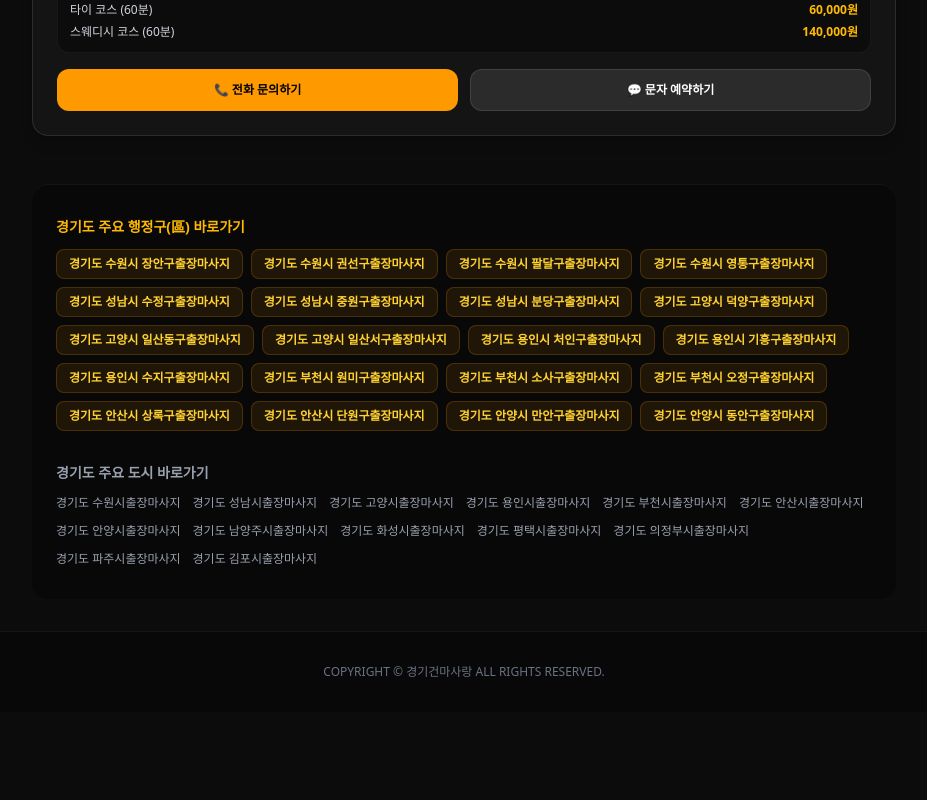
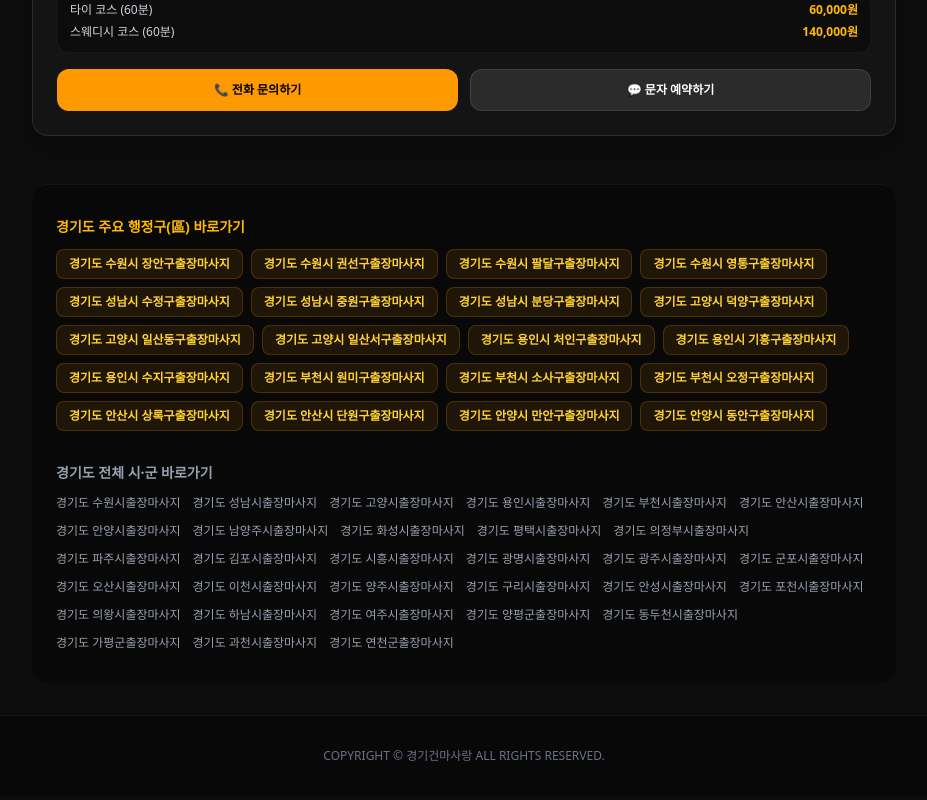
Before and after one commit to gunma1004/gunmae-gyeonggi, a Next.js app: page / in a window 1280 px wide. Shown: the part 1652-2452 px from the top of the page, without its empty margins (176-1103 px from the left). Built offline with nearby package versions, Linux system fonts and the light colour scheme.

Commit message:
feat: 경기건마사랑 경기도 전체 지역 랜딩 페이지 업데이트

```diff
--- a/src/app/[district]/GyeonggiDistrictClientPage.jsx
+++ b/src/app/[district]/GyeonggiDistrictClientPage.jsx
@@ -64,7 +64,7 @@ const shops = [
   }
 ];
 
-// 경기도 주요 시/군/구(영문 키 매핑 포함) 및 동 데이터
+// ⭐️ 경기도 31개 전체 시·군 및 구·동 데이터 전체 반영
 const gyeonggiDistricts = {
   suwon: {
     name: '수원시',
@@ -133,7 +133,25 @@ const gyeonggiDistricts = {
   pyeongtaek: { name: '평택시', gus: [], dongs: ['평택동', '비전동', '서정동', '안중읍', '팽성읍'] },
   uijeongbu: { name: '의정부시', gus: [], dongs: ['의정부동', '호원동', '신곡동', '민락동', '용현동'] },
   paju: { name: '파주시', gus: [], dongs: ['운정동', '금촌동', '문산읍', '야당동', '교하동'] },
-  gimpo: { name: '김포시', gus: [], dongs: ['구래동', '장기동', '풍무동', '사우동', '운양동'] }
+  gimpo: { name: '김포시', gus: [], dongs: ['구래동', '장기동', '풍무동', '사우동', '운양동'] },
+  siheung: { name: '시흥시', gus: [], dongs: ['정왕동', '대야동', '배곧동', '목감동', '은계동'] },
+  gwangmyeong: { name: '광명시', gus: [], dongs: ['철산동', '하안동', '소하동', '광명동'] },
+  gwangju: { name: '광주시', gus: [], dongs: ['오포동', '초월읍', '퇴촌면', '경안동', '곤지암읍'] },
+  gunpo: { name: '군포시', gus: [], dongs: ['산본동', '금정동', '당동', '부곡동'] },
+  osan: { name: '오산시', gus: [], dongs: ['오산동', '궐동', '원동', '세교동'] },
+  icheon: { name: '이천시', gus: [], dongs: ['창전동', '증포동', '부발읍', '마장면'] },
+  yangju: { name: '양주시', gus: [], dongs: ['회천동', '고읍동', '옥정동', '덕계동'] },
+  guri: { name: '구리시', gus: [], dongs: ['인창동', '수택동', '토평동', '교문동'] },
+  anseong: { name: '안성시', gus: [], dongs: ['공도읍', '안성동', '대덕면', '고삼면'] },
+  pocheon: { name: '포천시', gus: [], dongs: ['소흘읍', '포천동', '선단동', '가산면'] },
+  uiwang: { name: '의왕시', gus: [], dongs: ['내손동', '부곡동', '오전동', '청계동'] },
+  hanam: { name: '하남시', gus: [], dongs: ['미사동', '풍산동', '위례동', '신장동', '덕풍동'] },
+  yeoju: { name: '여주시', gus: [], dongs: ['여흥동', '중앙동', '오학동', '가남읍'] },
+  yangpyeong: { name: '양평군', gus: [], dongs: ['양평읍', '용문면', '강상면', '서종면'] },
+  dongducheon: { name: '동두천시', gus: [], dongs: ['생연동', '보산동', '지행동', '상패동'] },
+  gapyeong: { name: '가평군', gus: [], dongs: ['가평읍', '청평면', '설악면', '조종면'] },
+  gwacheon: { name: '과천시', gus: [], dongs: ['별양동', '중앙동', '문원동', '갈현동'] },
+  yeoncheon: { name: '연천군', gus: [], dongs: ['연천읍', '전곡읍', '군남면', '청산면'] }
 };
 
 export default function GyeonggiDistrictClientPage({ districtKey }) {
@@ -155,7 +173,6 @@ export default function GyeonggiDistrictClientPage({ districtKey }) {
   const currentGus = districtInfo.gus || [];
   const currentDongs = districtInfo.dongs || [];
 
-  // ⭐️ [수정 핵심] JSON-LD 스키마 구문의 띄어쓰기 및 중복 문구 정돈
   const jsonLdData = [
     {
       "@context": "https://schema.org",
@@ -270,7 +287,7 @@ export default function GyeonggiDistrictClientPage({ districtKey }) {
             <div className="flex flex-wrap gap-2">
               {currentDongs.map((dong) => (
                 <span key={dong} className="text-xs px-3 py-1.5 bg-white/5 rounded-lg text-gray-400 border border-white/5">
-                  {currentName} {dong} 출장마사지
+                  경기도 {currentName} {dong} 출장마사지
                 </span>
               ))}
             </div>
--- a/src/app/[district]/page.js
+++ b/src/app/[district]/page.js
@@ -1,10 +1,38 @@
 import GyeonggiDistrictClientPage from './GyeonggiDistrictClientPage';
 
+// ⭐️ 메인 페이지와 동일한 경기도 31개 전체 시·군 데이터 적용
 const gyeonggiDistricts = {
-  suwon: { name: '수원시' }, seongnam: { name: '성남시' }, goyang: { name: '고양시' },
-  yongin: { name: '용인시' }, bucheon: { name: '부천시' }, ansan: { name: '안산시' },
-  namyangju: { name: '남양주시' }, hwaseong: { name: '화성시' }, pyeongtaek: { name: '평택시' },
-  uijeongbu: { name: '의정부시' }, paju: { name: '파주시' }, gimpo: { name: '김포시' }
+  suwon: { name: '수원시' },
+  seongnam: { name: '성남시' },
+  goyang: { name: '고양시' },
+  yongin: { name: '용인시' },
+  bucheon: { name: '부천시' },
+  ansan: { name: '안산시' },
+  anyang: { name: '안양시' },
+  namyangju: { name: '남양주시' },
+  hwaseong: { name: '화성시' },
+  pyeongtaek: { name: '평택시' },
+  uijeongbu: { name: '의정부시' },
+  paju: { name: '파주시' },
+  gimpo: { name: '김포시' },
+  siheung: { name: '시흥시' },
+  gwangmyeong: { name: '광명시' },
+  gwangju: { name: '광주시' },
+  gunpo: { name: '군포시' },
+  osan: { name: '오산시' },
+  icheon: { name: '이천시' },
+  yangju: { name: '양주시' },
+  guri: { name: '구리시' },
+  anseong: { name: '안성시' },
+  pocheon: { name: '포천시' },
+  uiwang: { name: '의왕시' },
+  hanam: { name: '하남시' },
+  yeoju: { name: '여주시' },
+  yangpyeong: { name: '양평군' },
+  dongducheon: { name: '동두천시' },
+  gapyeong: { name: '가평군' },
+  gwacheon: { name: '과천시' },
+  yeoncheon: { name: '연천군' }
 };
 
 export async function generateStaticParams() {
--- a/src/app/page.js
+++ b/src/app/page.js
@@ -64,7 +64,7 @@ const shops = [
   }
 ];
 
-// ⭐️ 2. 경기도 시·군 및 행정구(區) 데이터
+// ⭐️ 2. 경기도 31개 전체 시·군 및 행정구(區) 데이터
 const gyeonggiDistricts = {
   suwon: { name: '수원시', gus: ['장안구', '권선구', '팔달구', '영통구'] },
   seongnam: { name: '성남시', gus: ['수정구', '중원구', '분당구'] },
@@ -78,7 +78,25 @@ const gyeonggiDistricts = {
   pyeongtaek: { name: '평택시', gus: [] },
   uijeongbu: { name: '의정부시', gus: [] },
   paju: { name: '파주시', gus: [] },
-  gimpo: { name: '김포시', gus: [] }
+  gimpo: { name: '김포시', gus: [] },
+  siheung: { name: '시흥시', gus: [] },
+  gwangmyeong: { name: '광명시', gus: [] },
+  gwangju: { name: '광주시', gus: [] },
+  gunpo: { name: '군포시', gus: [] },
+  osan: { name: '오산시', gus: [] },
+  icheon: { name: '이천시', gus: [] },
+  yangju: { name: '양주시', gus: [] },
+  guri: { name: '구리시', gus: [] },
+  anseong: { name: '안성시', gus: [] },
+  pocheon: { name: '포천시', gus: [] },
+  uiwang: { name: '의왕시', gus: [] },
+  hanam: { name: '하남시', gus: [] },
+  yeoju: { name: '여주시', gus: [] },
+  yangpyeong: { name: '양평군', gus: [] },
+  dongducheon: { name: '동두천시', gus: [] },
+  gapyeong: { name: '가평군', gus: [] },
+  gwacheon: { name: '과천시', gus: [] },
+  yeoncheon: { name: '연천군', gus: [] }
 };
 
 export default function GyeonggiMainPage() {
@@ -88,7 +106,7 @@ export default function GyeonggiMainPage() {
       "@type": "WebPage",
       "name": "경기건마사랑 | 경기도출장마사지",
       "url": "https://gunmalove-gyeonggi.shop/",
-      "description": "경기건마사랑 경기도출장마사지 추천. 수원, 성남, 분당, 일산, 용인 등 24시간 방문 후불제 출장마사지."
+      "description": "경기건마사랑 경기도출장마사지 추천. 수원, 성남, 분당, 일산, 용인, 화성 등 24시간 방문 후불제 출장마사지."
     }
   ];
 
@@ -212,7 +230,7 @@ export default function GyeonggiMainPage() {
           ))}
         </section>
 
-        {/* ⭐️ 메인 화면 하단: 경기도 주요 '구(區)' 전체 전면 노출 섹션 추가 */}
+        {/* ⭐️ 메인 화면 하단: 경기도 전체 31개 시·군 및 행정구(區) 전체 노출 섹션 */}
         <section className="bg-[#080808] py-8 border-t border-white/5 mt-12 rounded-2xl p-6">
           <h3 className="text-sm font-bold text-amber-400 mb-3">경기도 주요 행정구(區) 바로가기</h3>
           <div className="flex flex-wrap gap-2 mb-8">
@@ -229,7 +247,7 @@ export default function GyeonggiMainPage() {
             )}
           </div>
 
-          <h3 className="text-sm font-bold text-gray-400 mb-3">경기도 주요 도시 바로가기</h3>
+          <h3 className="text-sm font-bold text-gray-400 mb-3">경기도 전체 시·군 바로가기</h3>
           <div className="flex flex-wrap gap-3">
             {Object.entries(gyeonggiDistricts).map(([id, data]) => (
               <a key={id} href={`/${id}`} className="text-xs text-gray-400 hover:text-amber-500 transition-colors">
```
